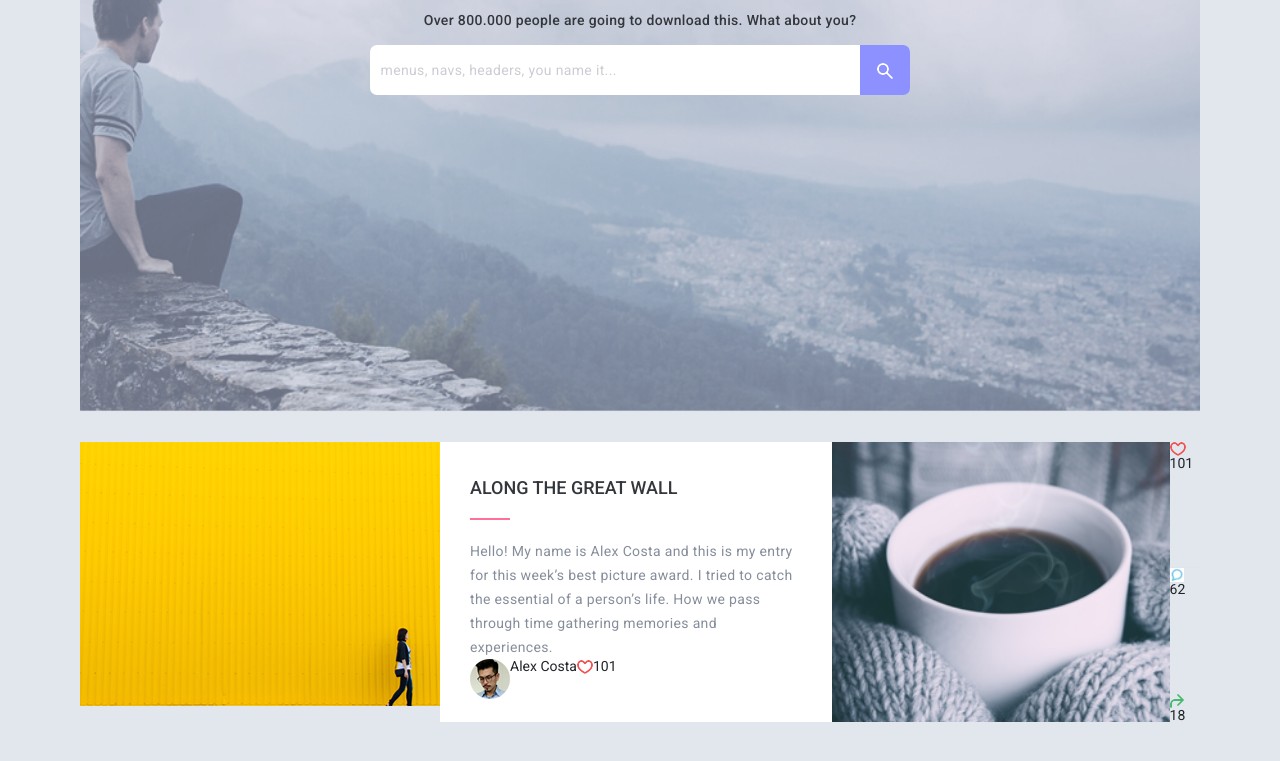
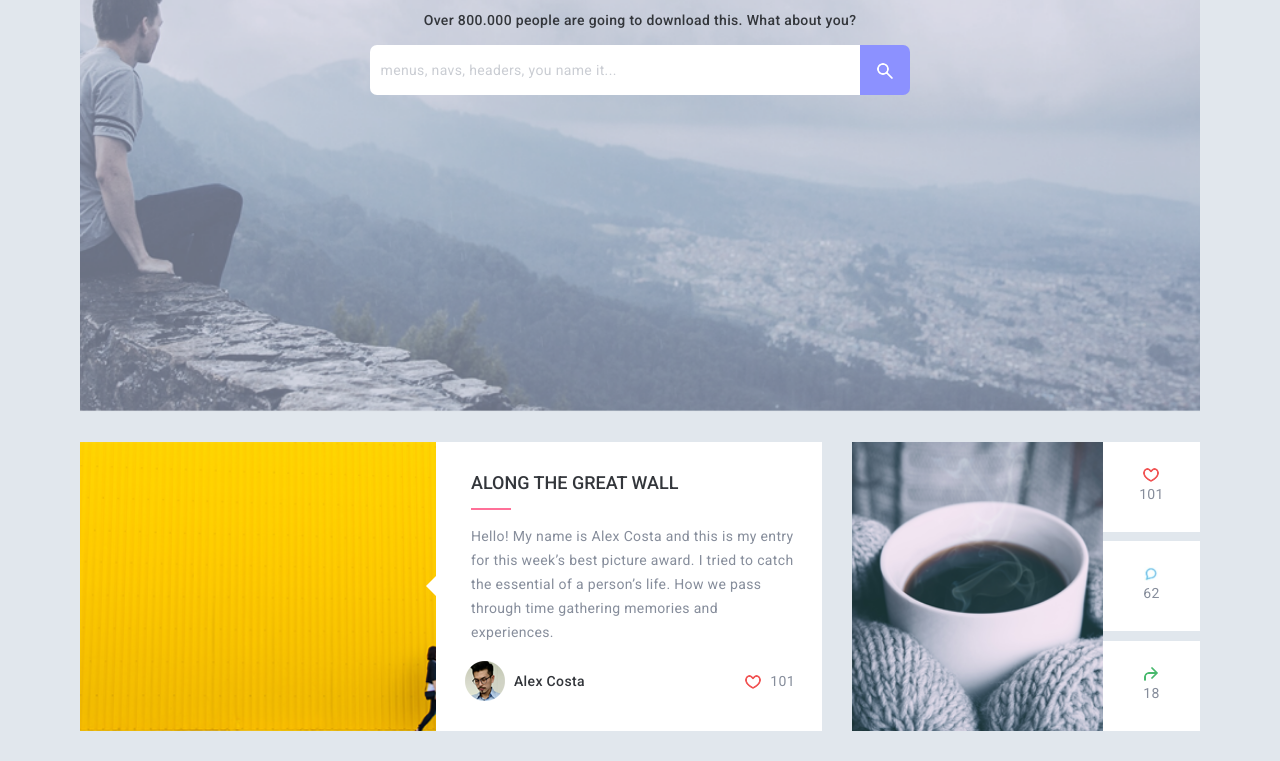
Before and after one commit to MariiaUdovytska/Maket-Freebie, a plain HTML site: page index.html in a window 1280 px wide. Shown: the part 323-1084 px from the top of the page. Drawn offline with nearby package versions, Linux system fonts and the light colour scheme.

Commit message:
css block_2(along) full job

```diff
--- a/index.html
+++ b/index.html
@@ -34,7 +34,7 @@
 					<div class="along__row">
 						<div class="along__left">
 							<div class="along__left-image">
-								<img src="img/block_2/image.png" alt="" width="360" height="264">
+								<!--<img src="img/block_2/image.png" alt="" width="360" height="264">-->
 							</div>
 							<div class="along__left-content">
 								<div class="along__left-content-body">
@@ -45,14 +45,19 @@
 										through time gathering memories and experiences.
 									</div>
 									<div class="along__left-content-down">
+										<div class="along__left-content-down-left">
 											<div class="along__left-content-foto">
 												<img src="img/block_2/foto.png" alt="" width="40" height="40">
 											</div>
 											<div class="along__left-content-name">Alex Costa</div>
+										</div>
+										<div class="along__left-content-down-right">
 											<div class="along__left-content-like">
 												<img src="img/block_2/like_393.png" alt="" width="16" height="14">
 											</div>
 											<div class="along__left-content-num">101</div>
+										</div>
+
 									</div>
 								</div>
 							</div>
@@ -61,16 +66,15 @@
 							<div class="along__right-image">
 							</div>
 							<div class="along__right-column">
-								<div class="along__right-column-up">
+								<div class="along__right-column-all">
 									<img src="img/block_2/like_393.png" alt=""  width="16" height="14">
 									101
 								</div>
-								<div class="along__right-column-center">
-									<span class="along__right-column-center-bg"></span>
+								<div class="along__right-column-all along__right-column-center">
 									<img src="img/block_2/message.jpg" alt="" width="14" height="14">
 									62
 								</div>
-								<div class="along__right-column-down">
+								<div class="along__right-column-all">
 									<img src="img/block_2/share_414.png" alt=""  width="14" height="14">
 									18
 								</div>
--- a/scss/style.scss
+++ b/scss/style.scss
@@ -102,23 +102,49 @@ body {
 
 .along {
   margin: 30px auto;
+
   &__row {
     display: flex;
     flex-direction: row;
+    margin: 0px -15px;
+    // margin ввурху и padding (&__left & &__right) внизу раздвигают на 30px колонки между собой
   }
 
   &__left {
+    padding: 0px 15px;
     display: flex;
     flex-direction: row;
     flex: 0 1 67.1%;
   }
 
   &__left-image {
+    display: flex;
+    flex: 0 1 48%;
+    background-image: url(../img/block_2/image.png);
+    background-position: end;
+    background-size: cover;
+    bottom: 0;
+    right: 0;
+    width: 100%;
+    height: 100%;
   }
 
   &__left-content {
+    display: flex;
+    flex: 0 1 52%;
     background-color: #ffffff;
-    padding: 35px 30px 23px 30px;
+    padding: 30px 23px 30px 35px;
+    position: relative;
+    &::before {
+      content: "";
+      border: solid transparent;
+      position: absolute;
+      right: 100%;
+      top: 50%;
+      border-right-color: #ffffff;
+      border-width: 10px;
+      margin-top: -10px;
+    }
   }
 
   &__left-content-body {
@@ -135,8 +161,8 @@ body {
       width: 40px;
       height: 2px;
       background-color: #ff7098;
-      margin-top: 19px;
-      margin-bottom: 19px;
+      margin-top: 14px;
+      margin-bottom: 14px;
     }
   }
 
@@ -151,12 +177,41 @@ body {
   &__left-content-down {
     display: flex;
     flex-direction: row;
+    margin: 17px 0px 0px -6px;
+    align-items: center;
+    max-width: 330px;
+  }
+
+  &__left-content-down-left {
+    display: flex;
+    flex-direction: row;
+    flex: 0 1 84.9%;
   }
 
   &__left-content-foto {
+    display: inline-block;
+    margin-right: 9px;
   }
 
   &__left-content-name {
+    font-size: 14px;
+    line-height: 24px;
+    font-weight: 500;
+    letter-spacing: 0.025em;
+    color: #33363b;
+    align-self: center;
+  }
+
+  &__left-content-down-right {
+    display: flex;
+    flex-direction: row;
+    flex: 0 1 15.1%;
+    justify-content: space-between;
+    font-size: 14px;
+    line-height: 24px;
+    font-weight: 400;
+    letter-spacing: 0.025em;
+    color: #868d9b;
   }
 
   &__left-content-like {
@@ -166,12 +221,14 @@ body {
   }
 
   &__right {
+    padding: 0px 15px;
     display: flex;
     flex-direction: row;
     flex: 0 1 32.9%;
   }
 
   &__right-image {
+    flex: 0 73%;
     background-image: url(../img/block_2/cup.png);
     background-position: center;
     background-size: cover;
@@ -183,32 +240,27 @@ body {
 
   &__right-column {
     display: flex;
+    flex: 0 1 27%;
     flex-direction: column;
     justify-content: space-between;
   }
 
-  &__right-column-up {
+  &__right-column-all {
+    width: 97px;
+    height: 90px;
+    background-color: #fff;
+    font-size: 14px;
+    line-height: 24px;
+    font-weight: 400;
+    letter-spacing: 0.025em;
+    color: #868d9b;
     display: flex;
     flex-direction: column;
+    justify-content: center;
+    align-items: center;
   }
 
   &__right-column-center {
-    position: relative;
-  }
-
-  &__right-column-center-bg {
-    background-image: url(../img/block_2/separator_417.png);
-    background-position: center;
-    background-size: cover;
-    position: absolute;
-    top: 0;
-    left: 0;
-    width: 100%;
-    height: 100%;
-  }
-
-  &__right-column-down {
+    margin: 1px 0px;
   }
 }
-.containerM {
-}
```
Also changed, not shown: css/style.css. Lines whose indentation alone changed are shown as unchanged.
